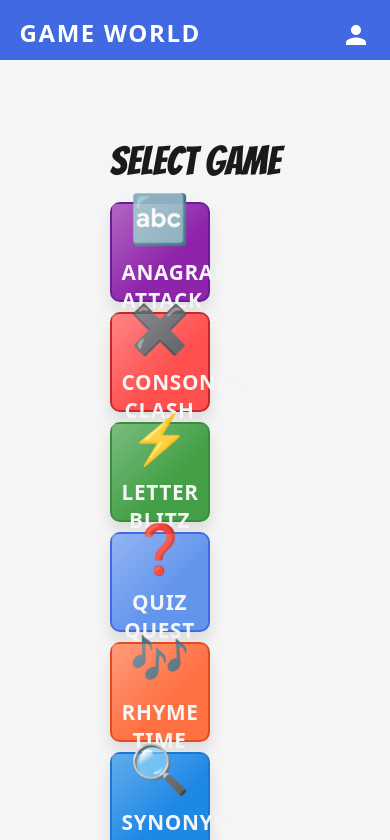
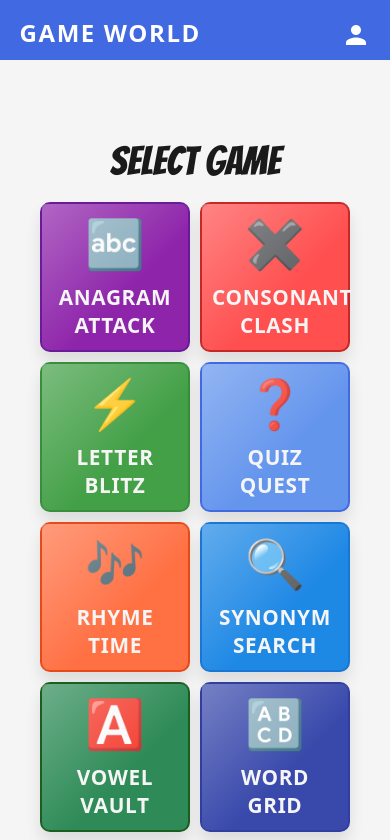
Before and after one commit to joseph-johnson27001/game-world, a Vue app: page / in a window 390 px wide. Shown: the top 840 px of the page. Built offline with nearby package versions, Linux system fonts and the light colour scheme; a web font is replaced by a local one.

Commit message:
Selection button vp updates

```diff
--- a/src/App.vue
+++ b/src/App.vue
@@ -34,7 +34,7 @@ export default {
 main {
   font-family: "Roboto", sans-serif;
   max-width: 768px;
-  width: 90%;
+  width: 100%;
   margin: 0 auto;
   border-radius: 5px;
   display: flex;
--- a/src/components/GameCard.vue
+++ b/src/components/GameCard.vue
@@ -44,7 +44,6 @@ export default {
   text-align: center;
   width: 200px;
   height: 200px;
-
   position: relative;
 }
 
@@ -66,18 +65,10 @@ export default {
   letter-spacing: 0.04rem;
 }
 
-@media (max-width: 768px) {
+@media (max-width: 480px) {
   .game-card {
     width: 150px;
     height: 150px;
   }
 }
-
-@media (max-width: 480px) {
-  .game-card {
-    width: 100px;
-    height: 100px;
-    font-size: 14px;
-  }
-}
 </style>
--- a/src/views/GameSelection.vue
+++ b/src/views/GameSelection.vue
@@ -111,10 +111,4 @@ export default {
     grid-template-columns: repeat(2, 1fr);
   }
 }
-
-@media (max-width: 480px) {
-  .game-list {
-    grid-template-columns: 1fr;
-  }
-}
 </style>
```
